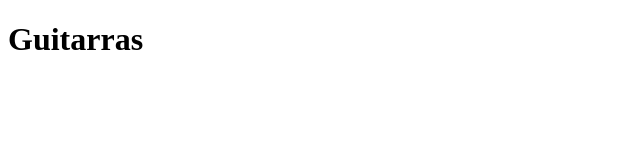
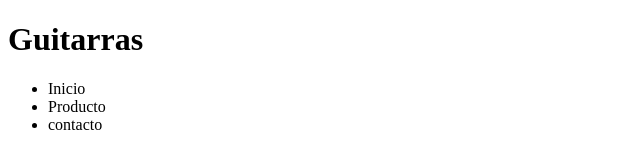
Before and after one commit to dariohimo/demohtml, a plain HTML site: page producto.html in a window 1280 px wide. Shown: the whole page, without its empty margins (0-640 px from the left). Drawn offline with Linux system fonts and the light colour scheme.

Commit message:
agrego menu

```diff
--- a/producto.html
+++ b/producto.html
@@ -8,5 +8,10 @@
 </head>
 <body>
     <h1>Guitarras</h1>
+    <ul>
+        <li>Inicio</li>
+        <li>Producto</li>
+        <li>contacto</li>
+    </ul>
 </body>
 </html>
```
